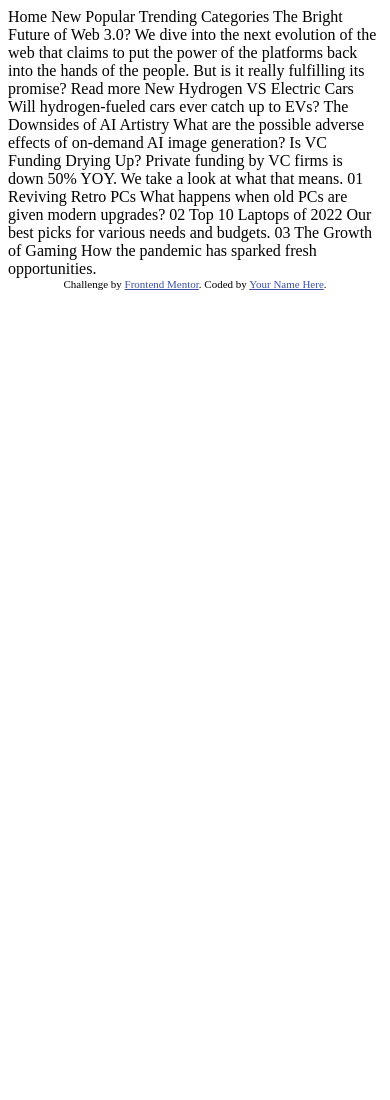
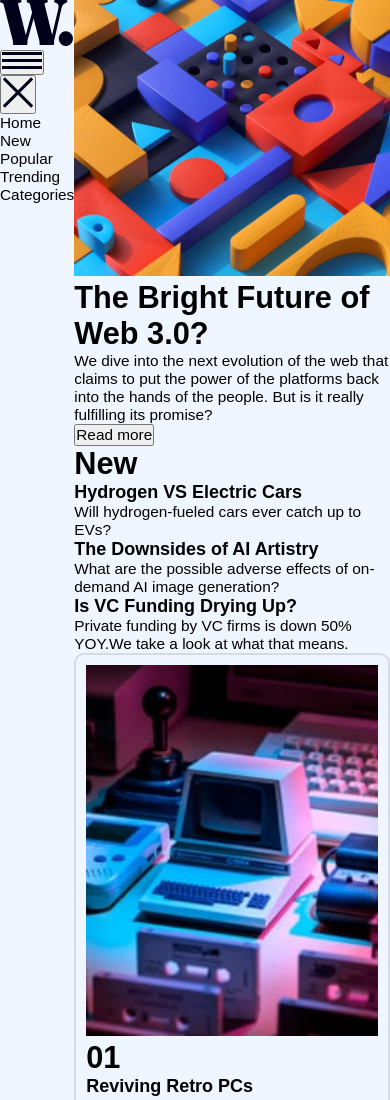
Before and after one commit to ImKetan1610/miniBuildout2, a plain HTML site: page news-homepage-main/index.html in a window 390 px wide. Shown: the top 1100 px of the page. Before the commit the page ends 844 px from the top, so only its background shows below. Drawn offline with Linux system fonts and the light colour scheme; files that its build step writes are made by us from their sources.

Commit message:
added index.html by apoorva

```diff
--- a/news-homepage-main/index.html
+++ b/news-homepage-main/index.html
@@ -1,60 +1,151 @@
 <!DOCTYPE html>
 <html lang="en">
-<head>
-  <meta charset="UTF-8">
-  <meta name="viewport" content="width=device-width, initial-scale=1.0"> <!-- displays site properly based on user's device -->
+  <head>
+    <meta charset="UTF-8" />
+    <meta name="viewport" content="width=device-width, initial-scale=1.0" />
+    <!-- displays site properly based on user's device -->
 
-  <link rel="icon" type="image/png" sizes="32x32" href="./assets/images/favicon-32x32.png">
+    <link
+      rel="icon"
+      type="image/png"
+      sizes="32x32"
+      href="./assets/images/favicon-32x32.png"
+    />
+    <link rel="stylesheet" href="./styles.css" />
 
-  <title>Frontend Mentor | News homepage</title>
+    <title>News homepage</title>
+  </head>
+  <body>
+    <main class="main">
+      <!-- header section -->
+      <header class="header">
+        <div>
+          <img src="./assets/images/logo.svg" />
+        </div>
+        <nav>
 
-  <!-- Feel free to remove these styles or customise in your own stylesheet 👍 -->
-  <style>
-    .attribution { font-size: 11px; text-align: center; }
-    .attribution a { color: hsl(228, 45%, 44%); }
-  </style>
-</head>
-<body>
+           <!-- hamburger menu -->
+        <div class="menu-button">
+          <button id="menu-button">
+            <img src="./assets/images/icon-menu.svg" alt="" />
+          </button>
+        </div>
 
-  Home
-  New
-  Popular
-  Trending
-  Categories
+        <!-- menu closing button -->
+          <button id="menu-close">
+            <img src="./assets/images/icon-menu-close.svg" alt="" />
+          </button>
 
-  The Bright Future of Web 3.0?
+          <!-- nav bar for desktop screen -->
+          <ul class="nav-itmes">
+            <li>Home</li>
+            <li>New</li>
+            <li>Popular</li>
+            <li>Trending</li>
+            <li>Categories</li>
+          </ul>
+        </nav>
 
-  We dive into the next evolution of the web that claims to put the power of the platforms back into the hands of the people.
-  But is it really fulfilling its promise?
 
-  Read more
+      </header>
 
-  New
+      <!-- main content -->
+      <div class="body-content">
+        <div class="first-section">
+          <!-- hero secton on left part -->
+          <div class="left-block">
+            <div class="hero-img">
+              <picture>
+                <!-- Source of Desktop bg View -->
+              <source media="(min-width: 1100px)" srcset="./assets/images/image-web-3-desktop.jpg">
+              <!-- default Source of other bg Views ( eg mobile/tab which is <=1024px) -->
+              <img src="./assets/images/image-web-3-mobile.jpg" alt="">
+            </picture>
+            </div>
+            <div class="text-part">
+              <h1 class="main-text">The Bright Future of Web 3.0?</h1>
+              <div class="sub-text-part">
+                <p>
+                  We dive into the next evolution of the web that claims to put
+                  the power of the platforms back into the hands of the people.
+                  But is it really fulfilling its promise?
+                </p>
+                <div class="read-more-btn">
+                  <button>Read more</button>
+                </div>
+              </div>
+            </div>
+          </div>
+          <!-- new news block on right part-->
+          <div class="right-block">
+            <h1 class="news-heading">New</h1>
+            <!-- news 1 -->
+            <div class="news1">
+              <h3>Hydrogen VS Electric Cars</h3>
+              <p>Will hydrogen-fueled cars ever catch up to EVs?</p>
+            </div>
+            <!-- news 2 -->
+            <div class="news2">
+              <h3>The Downsides of AI Artistry</h3>
+              <p>
+                What are the possible adverse effects of on-demand AI image
+                generation?
+              </p>
+            </div>
+            <!-- news 3 -->
+            <div class="news3">
+              <h3>Is VC Funding Drying Up?</h3>
+              <p>
+                Private funding by VC firms is down 50% YOY.We take a look at
+                what that means.
+              </p>
+            </div>
+          </div>
+        </div>
+        <div class="second-section">
+          <!-- news card  1 -->
+          <div class="card">
+            <img src="./assets/images/image-retro-pcs.jpg" alt="news-card-1"/>
+            <div class="card-text">
+              <h1>01</h1>
+              <h3>Reviving Retro PCs</h3>
+              <p>What happens when old PCs are given modern
+                upgrades?</p>
+            </div>
+          </div>
+           <!-- news card  2 -->
+          <div class="card">
+            <img src="./assets/images/image-top-laptops.jpg" alt="news-card-1"/>
+            <div class="card-text">
+              <h1>02</h1>
+              <h3>Top 10 Laptops of 2022</h3>
+              <p>Our best picks for various needs and
+                budgets.</p>
+            </div>
+          </div>
+           <!-- news card  3 -->
+          <div class="card">
+            <img src="./assets/images/image-gaming-growth.jpg" alt="news-card-1"/>
+            <div class="card-text">
+              <h1>03</h1>
+              <h3>The Growth of Gaming</h3>
+              <p>How the pandemic has sparked fresh
+                opportunities.</p>
+            </div>
+          </div>
+        </div>
+      </div>
+    </main>
 
-  Hydrogen VS Electric Cars
-  Will hydrogen-fueled cars ever catch up to EVs?
+    <footer>
+    <div class="attribution">
+      Challenge by
+      <a href="https://www.crio.do/" target="_blank"
+        >Crio.do</a
+      >. Coded by <a href="https://github.com/Apoorv0503">Apoorva</a>.
+    </div>
+  </footer>
 
-  The Downsides of AI Artistry
-  What are the possible adverse effects of on-demand AI image generation?
-
-  Is VC Funding Drying Up?
-  Private funding by VC firms is down 50% YOY. We take a look at what that means.
-
-  01
-  Reviving Retro PCs
-  What happens when old PCs are given modern upgrades?
-
-  02
-  Top 10 Laptops of 2022
-  Our best picks for various needs and budgets.
-
-  03
-  The Growth of Gaming
-  How the pandemic has sparked fresh opportunities.
-
-  <div class="attribution">
-    Challenge by <a href="https://www.frontendmentor.io?ref=challenge" target="_blank">Frontend Mentor</a>.
-    Coded by <a href="#">Your Name Here</a>.
-  </div>
-</body>
+  <script src="./index.js"></script>
+  </body>
 </html>
```
